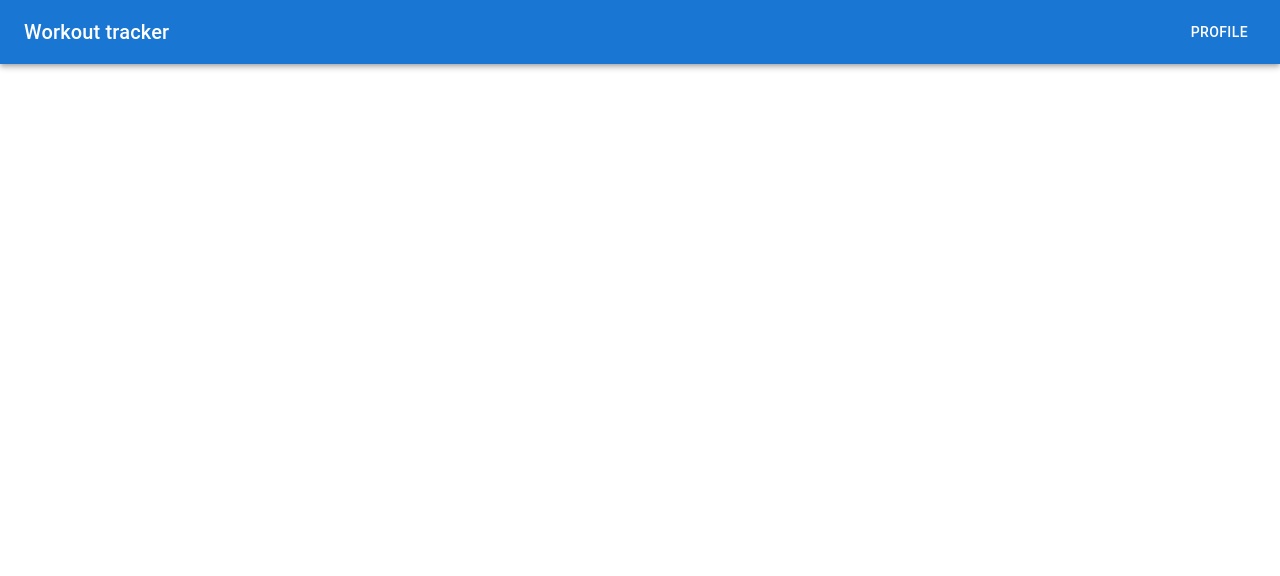
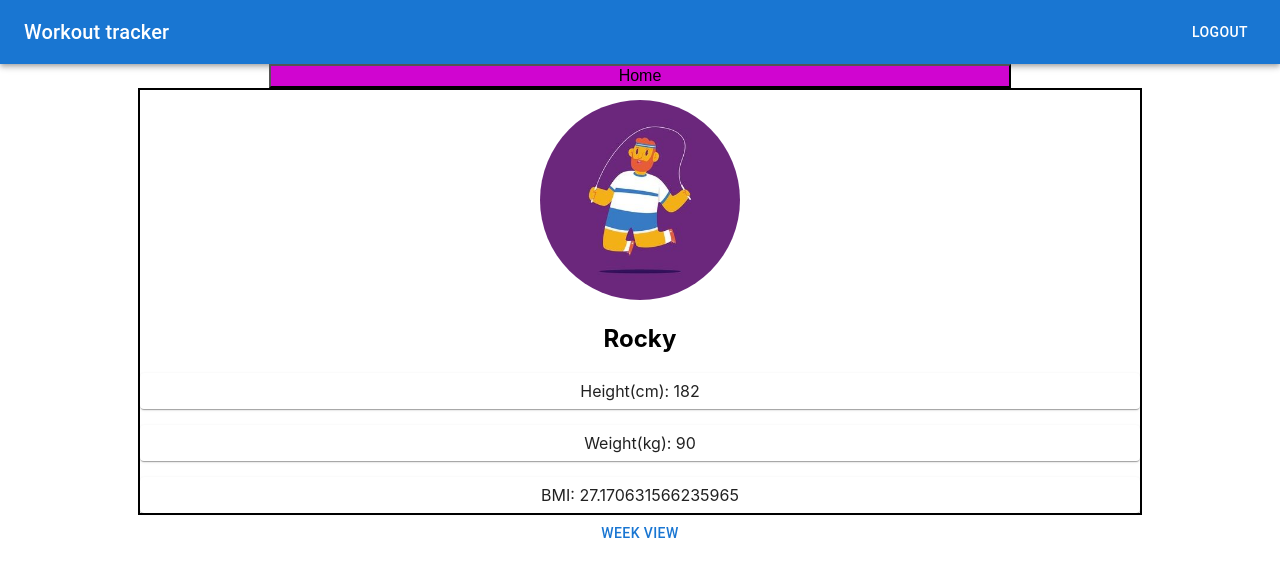
Before and after one commit to faceless5879/workout-tracker, a React (Create React App) app: page / in a window 1280 px wide. Both pictures are taken after a click on the button "PROFILE". Shown: the top 576 px of the page. Built offline with nearby package versions, Linux system fonts and the light colour scheme; no server answers.

Commit message:
feat: view profile and logout

```diff
--- a/src/components/navbar/NavBar.jsx
+++ b/src/components/navbar/NavBar.jsx
@@ -4,16 +4,22 @@ import Box from "@mui/material/Box";
 import Toolbar from "@mui/material/Toolbar";
 import Typography from "@mui/material/Typography";
 import Button from "@mui/material/Button";
+import UserProfile from "../userProfile/UserProfile";
+import LoginSignup from "../LoginSignup";
 
-export default function ButtonAppBar(props) {
-  const { displayProfile } = props;
-  console.log(displayProfile);
+export default function NavBar({ setView, displayProfile, setDisplayProfile }) {
+  function logout() {
+    localStorage.clear();
+    setView(<LoginSignup setView={setView}></LoginSignup>)
+  }
   return (
     <Box style={{ display: "flex", justifyContent: "center" }}>
       <AppBar position="static">
         <Toolbar>
           <Typography variant="h6">Workout tracker</Typography>
-          <Button color="inherit" style={{ marginLeft: "auto" }}>
+          <Button color="inherit" style={{ marginLeft: "auto" }} onClick={() => {
+            displayProfile ? logout() : setView(<UserProfile setDisplayProfile={setDisplayProfile} setView={setView}></UserProfile>)
+          }}>
             {displayProfile ? "Logout" : "Profile"}
           </Button>
         </Toolbar>
--- a/src/components/userProfile/UserProfile.jsx
+++ b/src/components/userProfile/UserProfile.jsx
@@ -1,8 +1,10 @@
-import  React, { useEffect } from 'react';
+import React, { useEffect } from 'react';
 import "./userProfile.css";
 import Paper from '@mui/material/Paper';
 import Stack from '@mui/material/Stack';
 import { styled } from '@mui/material/styles';
+import { Button } from '@mui/material';
+import WeekView from '../WeekView';
 
 const Item = styled(Paper)(({ theme }) => ({
   padding: theme.spacing(1),
@@ -10,11 +12,16 @@ const Item = styled(Paper)(({ theme }) => ({
 }));
 
 let calcBMI = (weight, height) => {
-  const heightInMeters = (height * height)/10000
-  return weight/heightInMeters;
+  const heightInMeters = (height * height) / 10000
+  return weight / heightInMeters;
 }
 
-export default function UserProfile() {
+export default function UserProfile({ setDisplayProfile, setView }) {
+
+  useEffect(() => {
+    setDisplayProfile(true);
+  })
+
   return (
     <div>
       <button className="home-btn">Home</button>
@@ -29,6 +36,10 @@ export default function UserProfile() {
           <Item>BMI: {calcBMI(90, 182)}</Item>
         </Stack>
       </div>
+      <Button onClick={() => {
+        setDisplayProfile(false);
+        setView(<WeekView setView={setView}></WeekView>)
+      }}>Week View</Button>
     </div>
   )
 }
```
Lines whose indentation alone changed are shown as unchanged.
